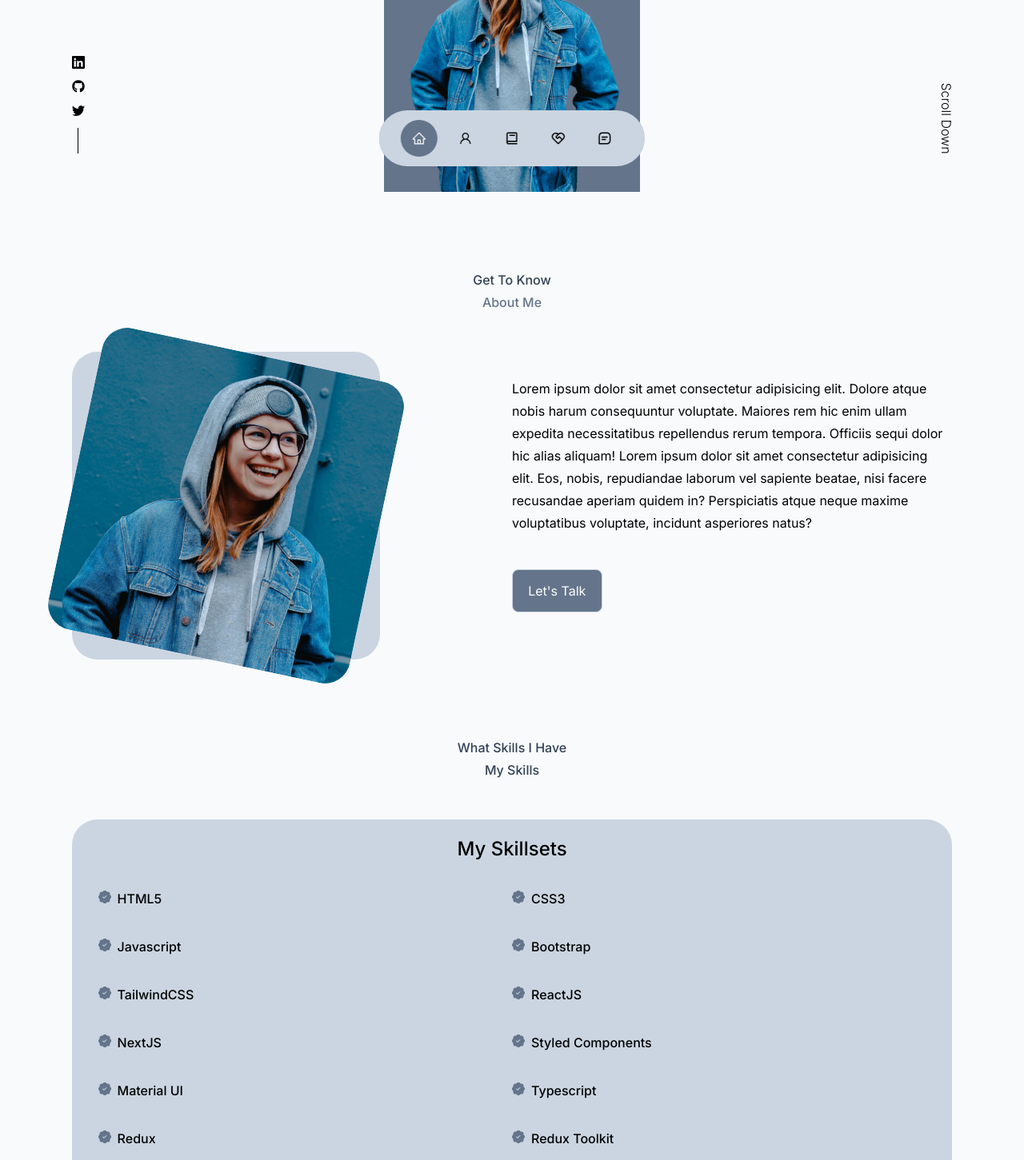
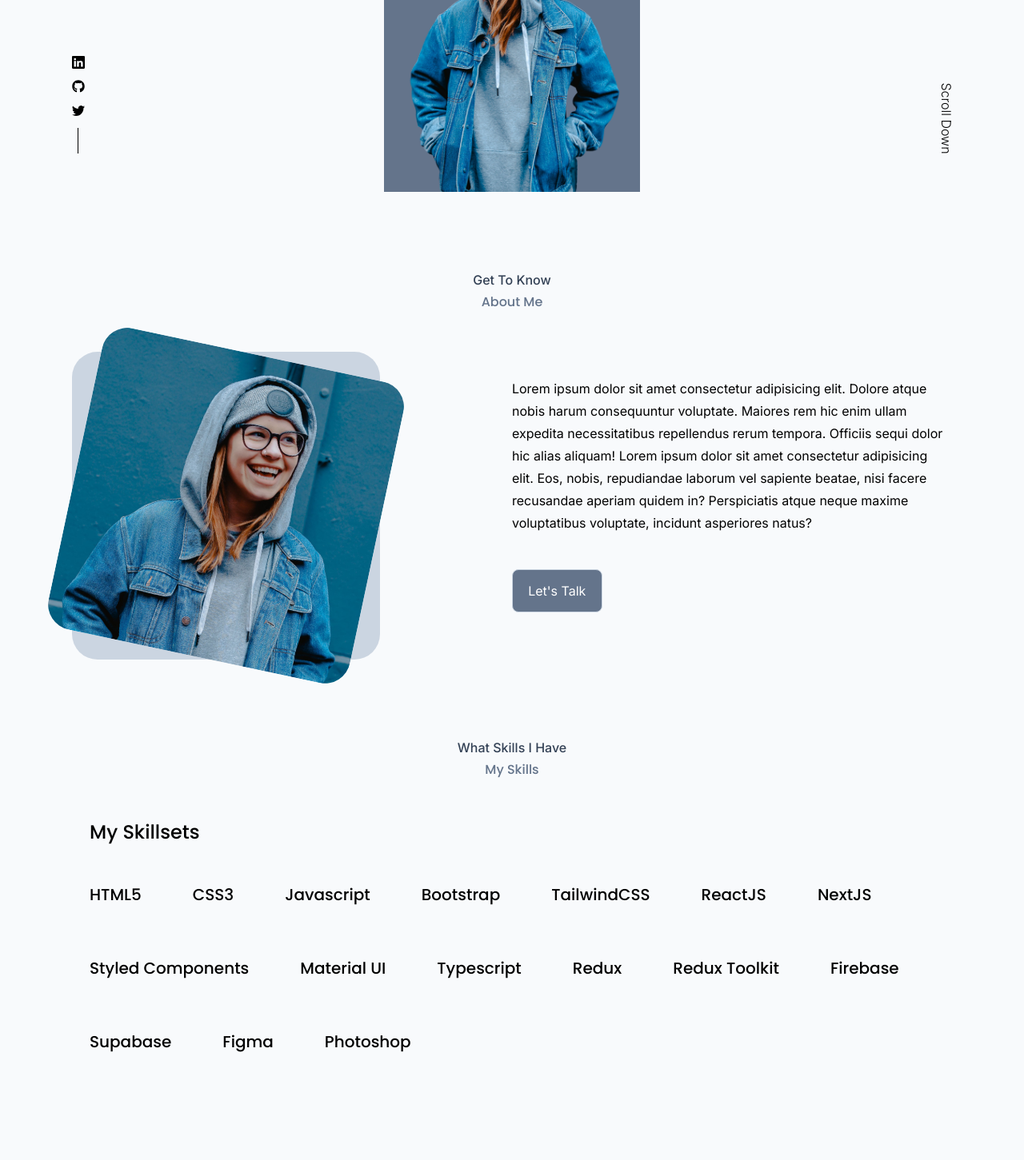
Before and after one commit to Adeyemi-Muaz-Ayomide/my-portfolio, a React (Vite) app: page / in a window 1280 px wide. Shown: the part 560-2011 px from the top of the page at 80% size. Built offline with nearby package versions, Linux system fonts and the light colour scheme.

Commit message:
modified header and experience section

```diff
--- a/src/App.tsx
+++ b/src/App.tsx
@@ -13,7 +13,7 @@ const App = () => {
   return (
     <div className="app">
       <Header />
-      <Nav />
+      {/* <Nav /> */}
       <About />
       <Experience />
       <Projects />
--- a/src/components/about/About.tsx
+++ b/src/components/about/About.tsx
@@ -4,7 +4,7 @@ const About = () => {
   return (
     <section id="about">
       <h5>Get To Know</h5>
-      <h2 className="text-slate-500">About Me</h2>
+      <h2 className="text-slate-500 font-poppins">About Me</h2>
 
       <div className=" container grid grid-cols-[35%,50%] gap-[15%] max-[1024px]:gap-0 max-[1024px]:grid-cols-1">
         {/* About Me */}
--- a/src/components/experience/Experience.tsx
+++ b/src/components/experience/Experience.tsx
@@ -1,4 +1,4 @@
-import { BsPatchCheckFill } from "react-icons/bs";
+// import { BsPatchCheckFill } from "react-icons/bs";
 
 const Experience = () => {
   const skillsSet = [
@@ -16,29 +16,35 @@ const Experience = () => {
     "Redux Toolkit",
     "Firebase",
     "Supabase",
+    "Figma",
+    'Photoshop'
   ];
+  //  bg-slate-300 py-5 px-8 rounded-[2rem] border border-solid border-transparent transition-all duration-500 ease-in hover:bg-transparent hover:cursor-default hover:border-slate-500 max-[1000px]:w-[80%] max-[1000px]:p-8 max-[1000px]:my-0 max-[1000px]:mx-auto max-[600px]:w-full max-[600px]:py-8 max-[600px]:px-4 flex flex-col items-center justify-center
   return (
     <section id="experience">
       <h5>What Skills I Have</h5>
-      <h2>My Skills</h2>
+      <h2 className="text-slate-500 font-poppins">My Skills</h2>
 
-      <div className=" container grid gap-8 grid-cols-1 max-[600px]:gap-4 ">
-        <div className="  bg-slate-300 py-5 px-8 rounded-[2rem] border border-solid border-transparent transition-all duration-500 ease-in hover:bg-transparent hover:cursor-default hover:border-slate-500 max-[100px]:w-[80%] max-[1000px]:p-8 max-[1000px]:my-0 max-[1000px]:mx-auto max-[600px]:w-full max-[600px]:py-8 max-[600px]:px-4">
-          <h3 className=" text-center mb-8 text-black text-2xl">
+      <div>
+        <div className=" mx-20 max-[1000px]:mx-12 max-[600px]:m-0">
+          <h3 className=" text-left mb-4 ml-8 max-[1000px]:ml-12 max-[600px]:ml-8 text-black text-2xl font-poppins">
             My Skillsets
           </h3>
-          <div className=" grid grid-cols-2 gap-y-8 max-[1000px]:p-4">
+          <div className=" flex flex-row flex-wrap max-[1000px]:p-4">
             {skillsSet.map((skill) => (
-              <article key={skill} className=" flex gap-2 ">
-                <BsPatchCheckFill className=" mt-1 text-slate-500" />
+              <article key={skill} className="flex p-8 max-[600px]:p-4 ">
                 <div>
-                  <h4 className=" text-black">{skill}</h4>
+                  <h4 className=" text-black text-xl font-poppins">{skill}</h4>
                 </div>
               </article>
             ))}
           </div>
         </div>
       </div>
+
+      {/* <div className="container flex flex-row">
+        <div></div>
+      </div> */}
     </section>
   );
 };
--- a/src/components/header/Header.tsx
+++ b/src/components/header/Header.tsx
@@ -8,7 +8,7 @@ const Header = () => {
       <div className=" container text-center h-full relative">
         <h5>Hello, I'm</h5>
         <h1 className=" tracking-wide">Adeyemi Muaz</h1>
-        <h5 className="text-slate-500">Web Developer</h5>
+        <h5 className="text-slate-500 font-poppins">Web Developer</h5>
         <CTAs />
         <HeaderSocials />
 
```
